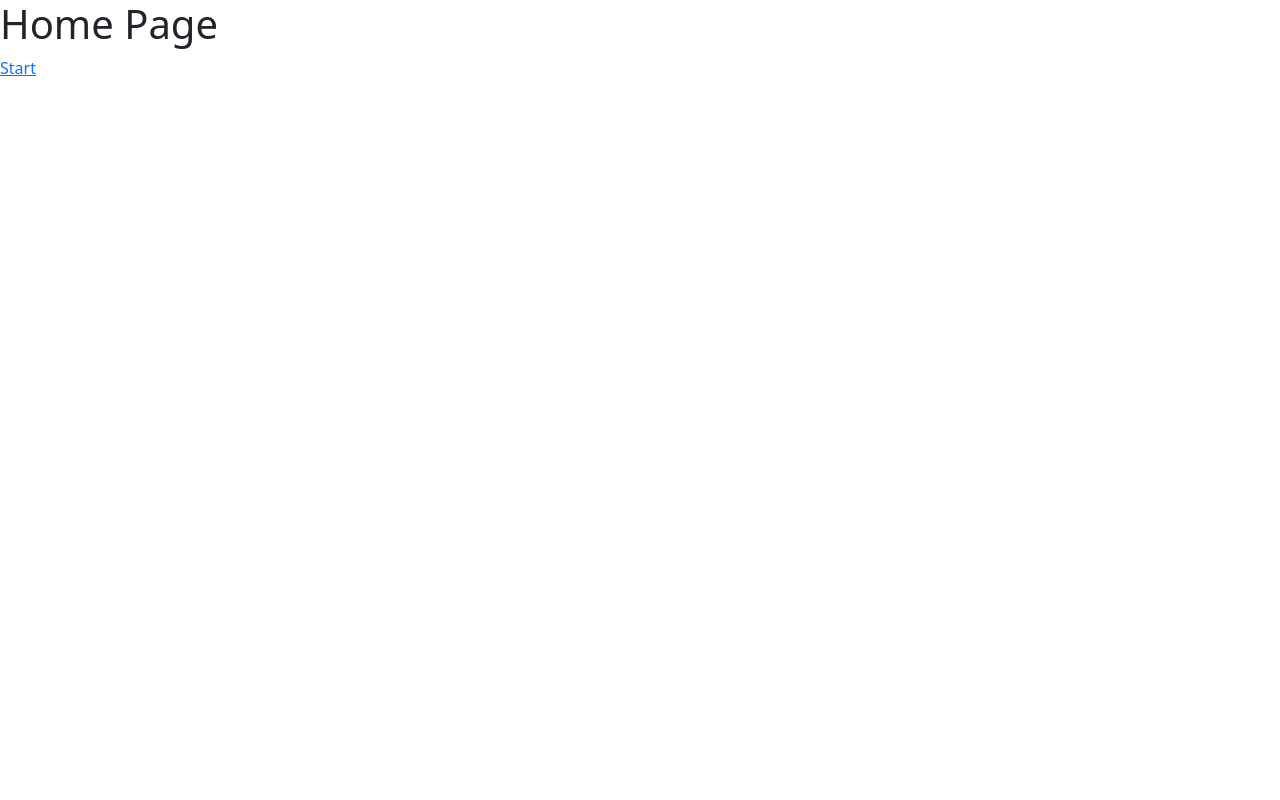
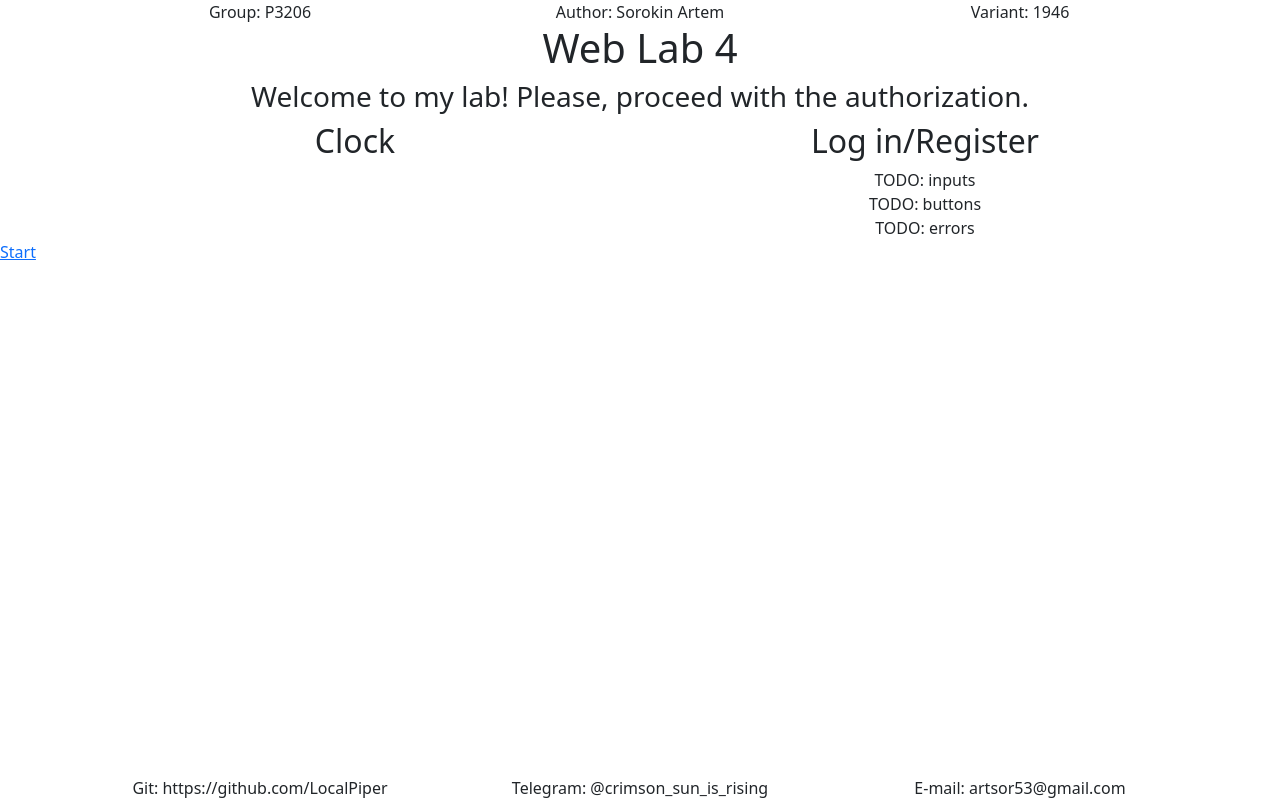
Before and after one commit to LocalPiperITMO/web-programming, a React (Vite) app in the folder frontend/: page / in a window 1280 px wide. Built offline with nearby package versions, Linux system fonts and the light colour scheme.

Commit message:
feat: outlining home page

```diff
--- a/frontend/src/Home.tsx
+++ b/frontend/src/Home.tsx
@@ -1,9 +1,65 @@
 import { Link } from "react-router-dom";
+import { Header } from "./Index";
+import { Footer } from "./Index";
 
+function Clock() {
+    return (
+        <>
+        <h2>Clock</h2>
+        </>
+    )
+}
+
+function InputGroup() {
+    return (
+        <>TODO: inputs</>
+    )
+}
+
+function ButtonGroup() {
+    return (
+        <>TODO: buttons</>
+    )
+}
+
+function ErrorGroup() {
+    return <>TODO: errors</>
+}
+function AuthContainer() {
+    return (
+        <>
+        <h2>Log in/Register</h2>
+        <ul className="list-group">
+            <div className="col"><InputGroup /></div>
+            <div className="col"><ButtonGroup /></div>
+            <div className="col"><ErrorGroup /></div>
+        </ul>
+        </>
+    )
+}
+function Base() {
+  return (
+    <>
+      <div className="container text-center">
+        <h1>Web Lab 4</h1>
+        <h3>Welcome to my lab! Please, proceed with the authorization.</h3>
+        <div className="row">
+          <div className="col"><Clock /></div>
+          <div className="col"><AuthContainer /></div>
+        </div>
+      </div>
+    </>
+  );
+}
 export default function Home() {
   return (
     <>
-      <h1>Home Page</h1>
+      <div className="container-fluid">
+        <Header></Header>
+        <Base></Base>
+        <Footer></Footer>
+      </div>
+
       <Link to="/main">Start</Link>
     </>
   );
--- a/frontend/src/Index.tsx
+++ b/frontend/src/Index.tsx
@@ -1,7 +1,7 @@
 import { HeaderContainer } from "./components/Header";
 import { BodyContainer } from "./components/Body";
 import { FooterContainer } from "./components/Footer";
-function Header() {
+export function Header() {
   return <HeaderContainer></HeaderContainer>;
 }
 
@@ -9,7 +9,7 @@ function Body() {
   return <BodyContainer></BodyContainer>;
 }
 
-function Footer() {
+export function Footer() {
   return <FooterContainer></FooterContainer>;
 }
 export default function Main() {
--- a/frontend/src/components/Footer.tsx
+++ b/frontend/src/components/Footer.tsx
@@ -1,7 +1,7 @@
 const data = ["Git: https://github.com/LocalPiper", "Telegram: @crimson_sun_is_rising", "E-mail: artsor53@gmail.com"];
 export function FooterContainer() {
   return (
-    <div className="container text-center">
+    <div className="container text-center fixed-bottom">
       <div className="row">
         {data.map((item) => (
           <div className="col">{item}</div>
```
